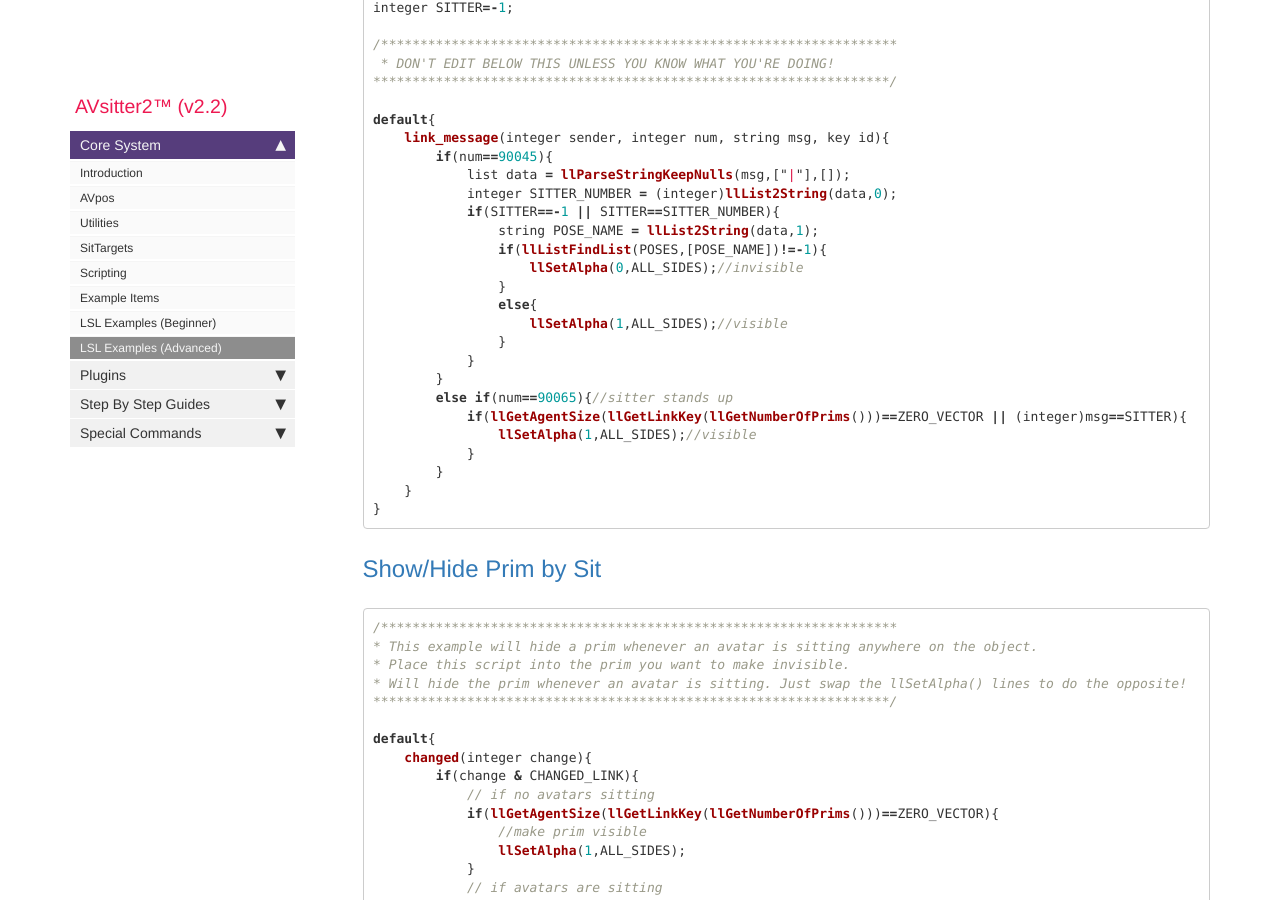
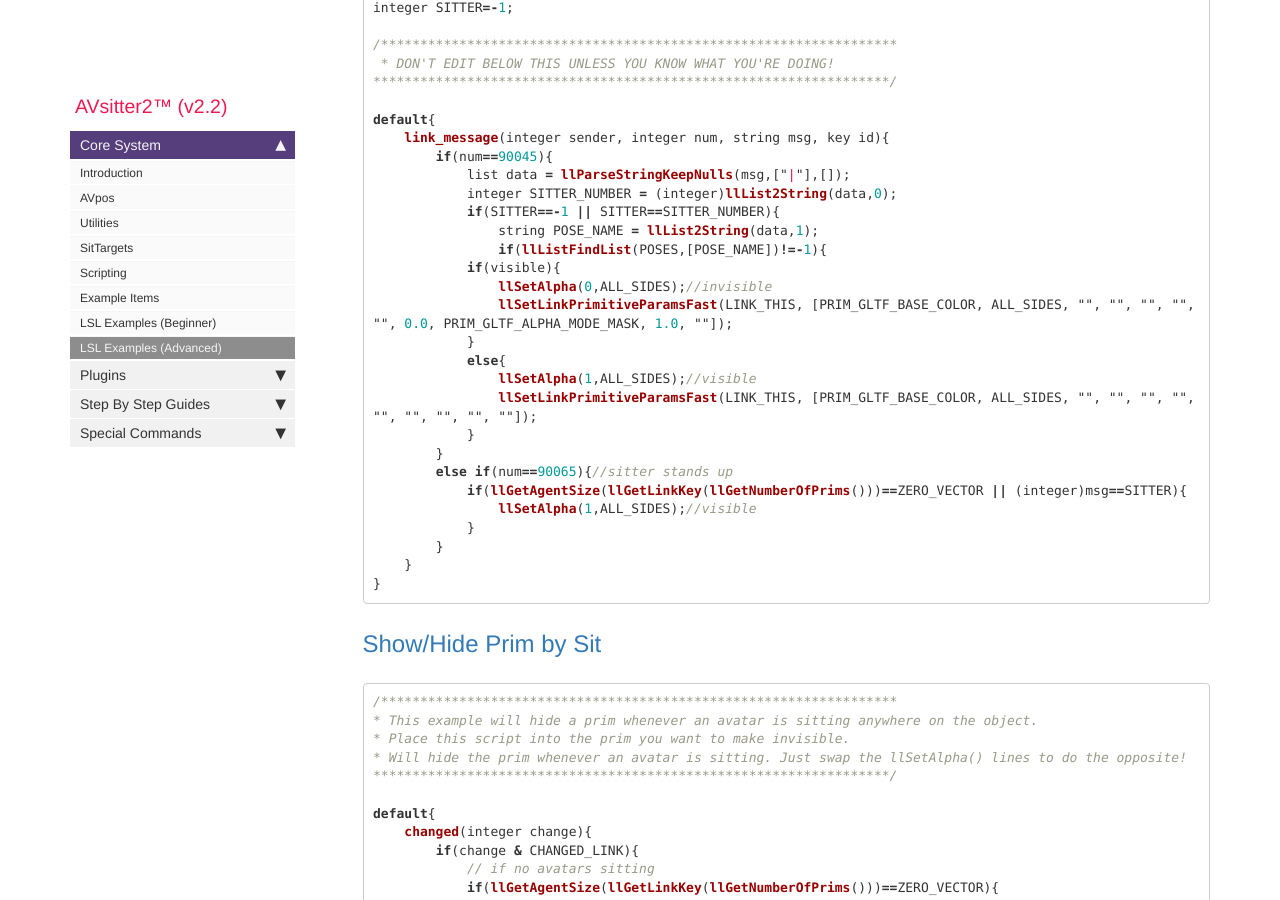
Before and after one commit to AVsitter/avsitter.github.io, a Jekyll site: the page built from pages/avsitter2/avsitter2_lsl_examples_advanced.html, in a window 1280 px wide and 900 px high, scrolled down 4983 px. Built offline with Jekyll 4.4.1, drawn with Linux system fonts in a browser that asks for light colours; nearby versions of some CDN libraries; comment, search, counter and statistics services are not loaded.

Commit message:
Update avsitter2_lsl_example_show_and_hide_prim_by_pose.md

```diff
--- a/_avsitter2_lsl_examples_advanced/avsitter2_lsl_example_show_and_hide_prim_by_pose.md
+++ b/_avsitter2_lsl_examples_advanced/avsitter2_lsl_example_show_and_hide_prim_by_pose.md
@@ -27,11 +27,13 @@ default{
             if(SITTER==-1 || SITTER==SITTER_NUMBER){
                 string POSE_NAME = llList2String(data,1);
                 if(llListFindList(POSES,[POSE_NAME])!=-1){
-                    llSetAlpha(0,ALL_SIDES);//invisible
-                }
-                else{
-                    llSetAlpha(1,ALL_SIDES);//visible
-                }
+            if(visible){
+                llSetAlpha(0,ALL_SIDES);//invisible
+                llSetLinkPrimitiveParamsFast(LINK_THIS, [PRIM_GLTF_BASE_COLOR, ALL_SIDES, "", "", "", "", "", 0.0, PRIM_GLTF_ALPHA_MODE_MASK, 1.0, ""]);
+            }
+            else{
+                llSetAlpha(1,ALL_SIDES);//visible
+                llSetLinkPrimitiveParamsFast(LINK_THIS, [PRIM_GLTF_BASE_COLOR, ALL_SIDES, "", "", "", "", "", "", "", "", ""]);
             }
         }
         else if(num==90065){//sitter stands up
```
